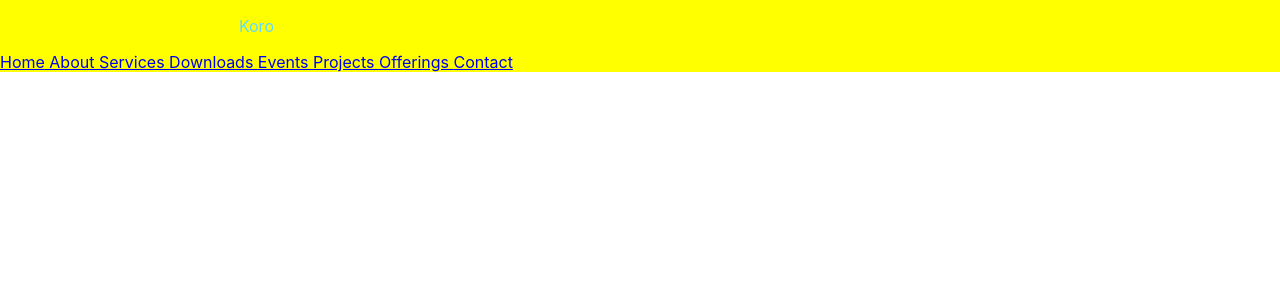
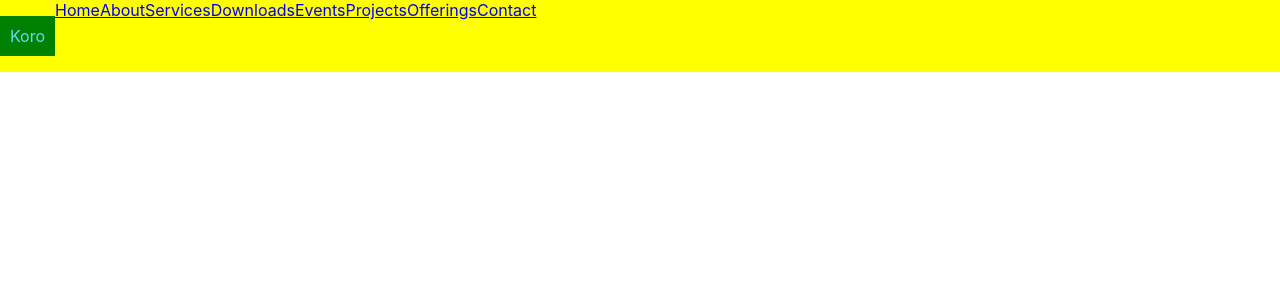
Before and after one commit to KipletingEdwin/ACK-St-James-Koromosho, a React (Create React App) app: page / in a window 1280 px wide. Shown: the top 300 px of the page. Built offline with nearby package versions, Linux system fonts and the light colour scheme.

Commit message:
make items in logo container dispaly flex

```diff
--- a/src/App.css
+++ b/src/App.css
@@ -39,9 +39,18 @@
 
 .App {
   color: #61dafb;
+}
+
+.navbar{
   background-color: yellow;
 }
 
-.navbar{
+.logo{
   display: flex;
+
 }
+
+.logo p{
+  background-color: green;
+  padding: 10px;
+}
```
